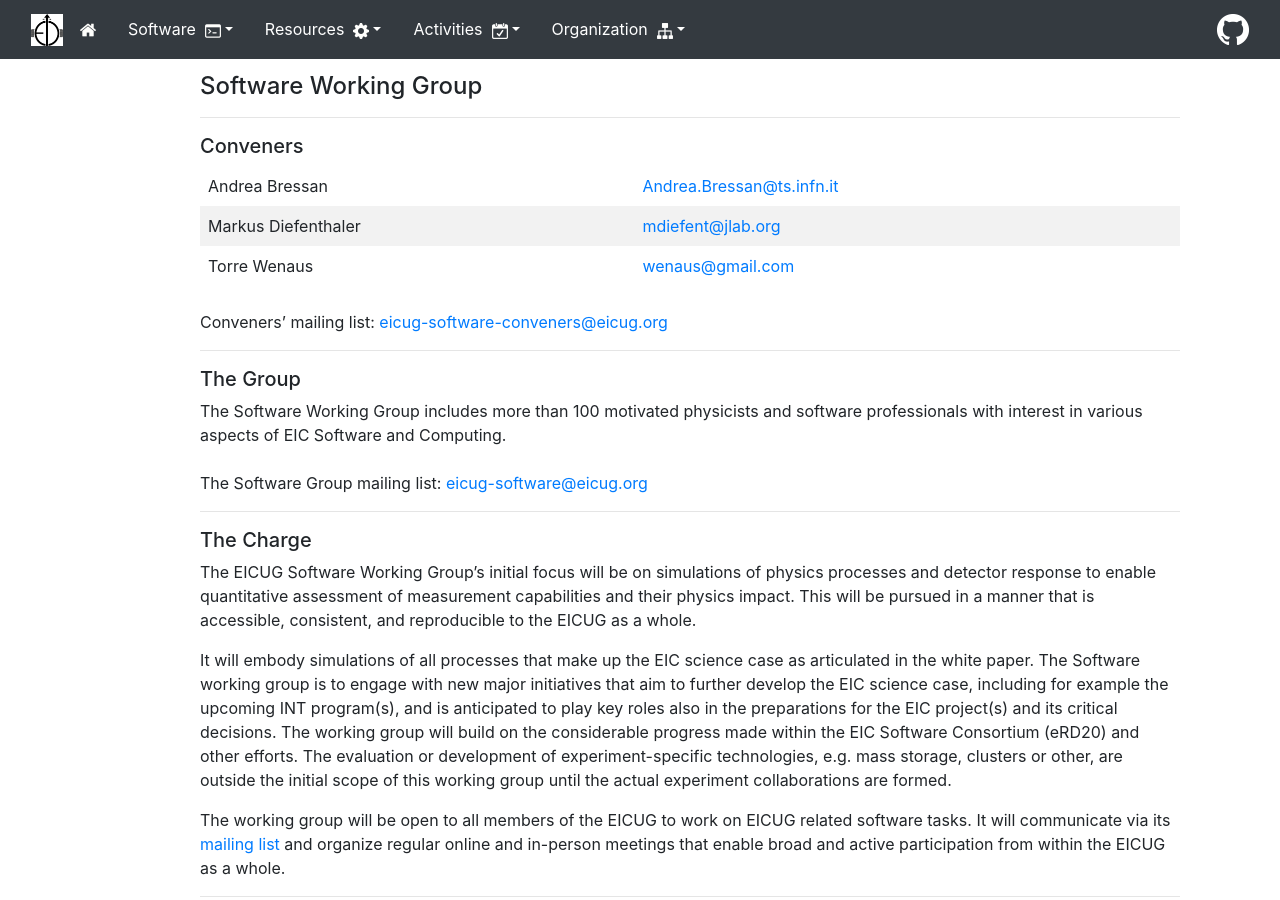
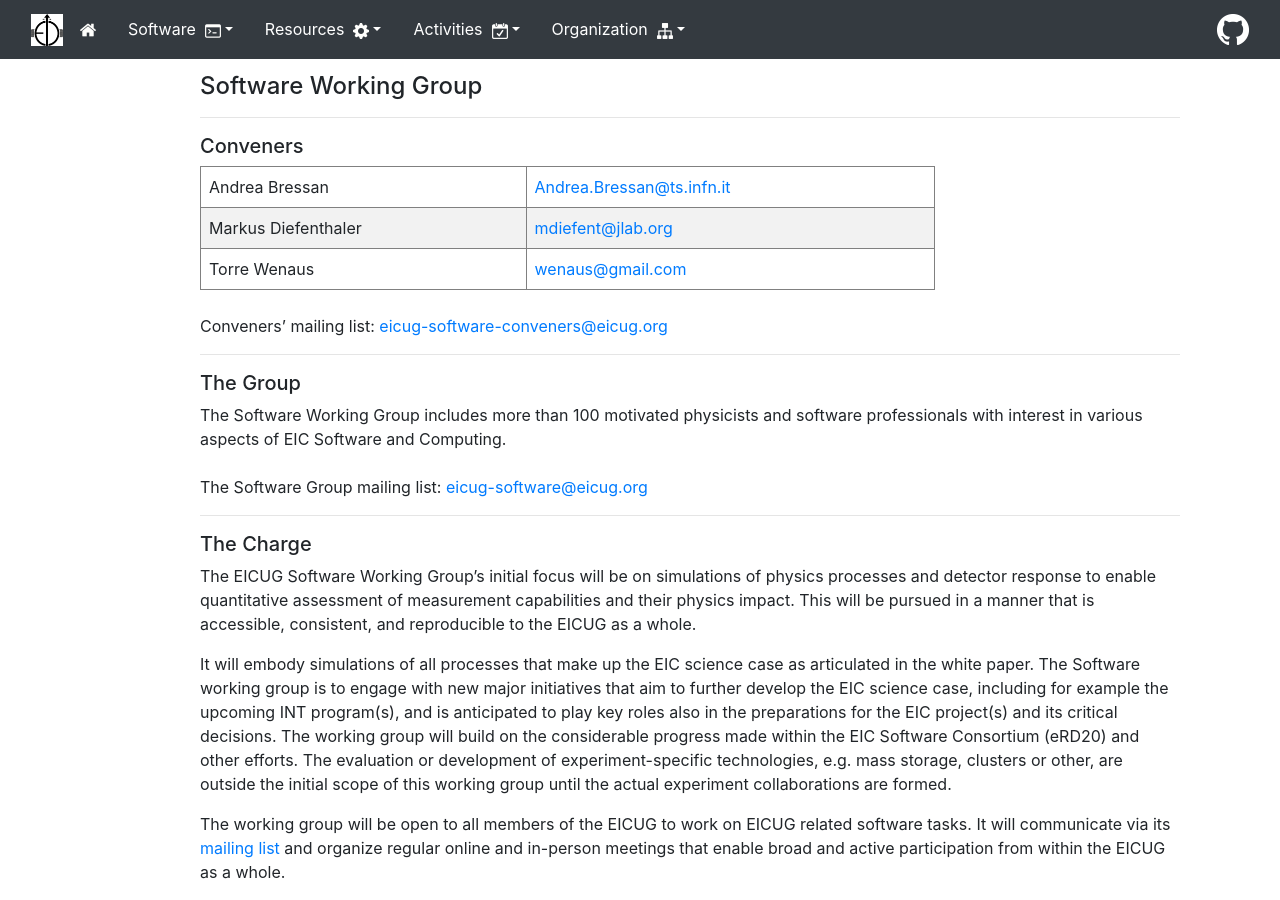
Before and after one commit to kkauder/eic.github.io, a Jekyll site: the page built from _organization/swg.md, in a window 1280 px wide and 900 px high. Built offline with Jekyll 4.4.1, drawn with Linux system fonts in a browser that asks for light colours; nearby versions of some CDN libraries.

Commit message:
Improved the conveners section of the SWG page

```diff
--- a/_includes/people/conveners.md
+++ b/_includes/people/conveners.md
@@ -1,4 +1,5 @@
-<table width="100%">
+<table width="75%" border="1">
+
 {% for who in site.data.people %}
 {% if who.roles contains "convener" %}
 <tr>
```
